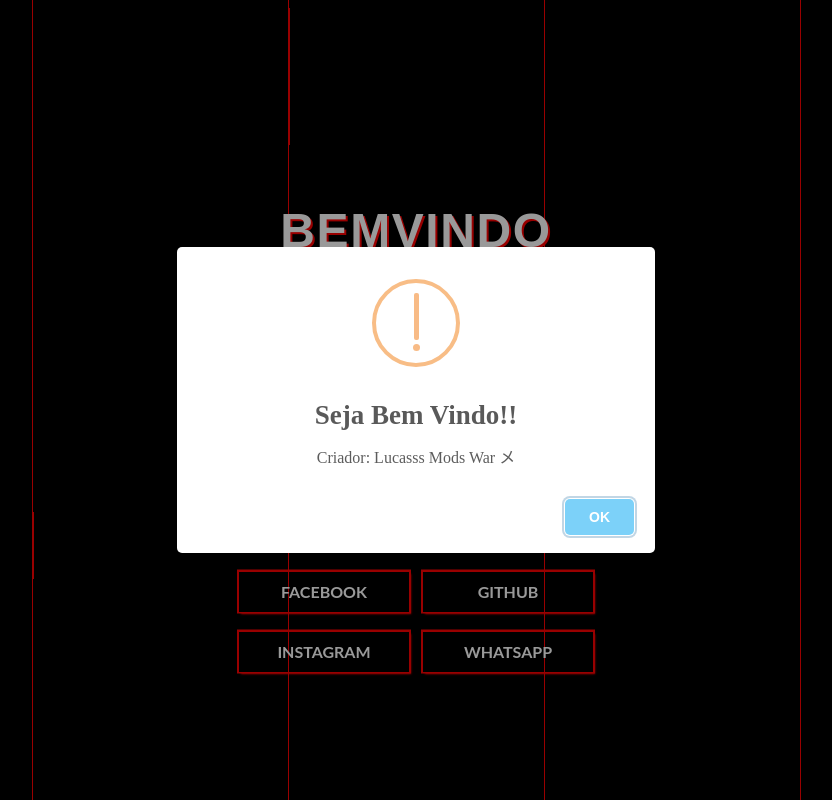
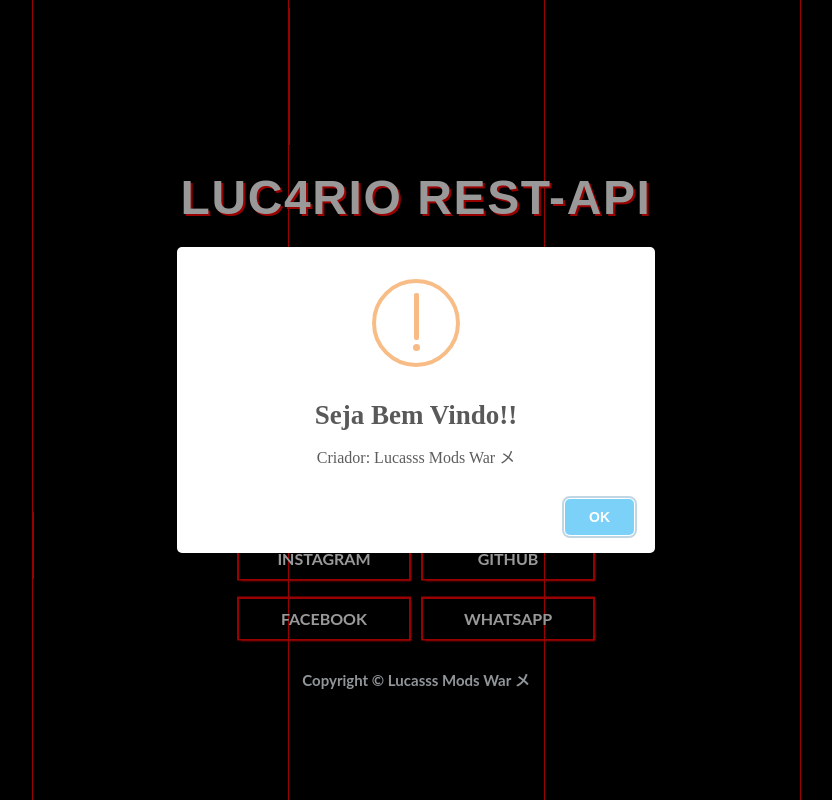
Before and after one commit to LucasssMODS/lucasssmods.github.io, a plain HTML site: page index.html in a window 1280 px wide. Shown: the whole page, without its empty margins (224-1056 px from the left). Drawn offline with nearby package versions, Linux system fonts and the light colour scheme.

Commit message:
lucasssmods.github.io

```diff
--- a/index.html
+++ b/index.html
@@ -1,17 +1,16 @@
 <!DOCTYPE html>
 <html lang="pt-br">
     <head>
-        <title>lucasss-mods-war.tk</title>
+        <title>Lucasss Mods War メ</title>
         <meta charset="UTF-8" />
         <meta http-equiv="X-UA-Compatible" content="IE=edge,chrome=1"/>
         <meta name="viewport" content="width=device-width, initial-scale=0.5, maximum-scale=1.0, user-scalable=0"/>
         <meta name="author" content="Lucasss Mods War メ"/>
-        <meta name="description" content="Meu Portifólio Na Github :)">
-        <link rel="shortcut icon" type="image/x-icon" href="https://i.ibb.co/WWw6x6c/491a5b8d4da1f53c97bf364384bfc6fb.jpg">
+        <meta name="description" content="Lucasss Mods War メ Apis Gratuitas">
         <meta property="og:image" content="https://i.ibb.co/WWw6x6c/491a5b8d4da1f53c97bf364384bfc6fb.jpg">
-        <meta property="og:title" content="Meu Portifólio Na Github"> <meta property="og:description" content="lucasss-mods-war.tk">
         <meta property="og:url" content="index.html&quot;">
         <script src="https://unpkg.com/sweetalert/dist/sweetalert.min.js"></script>
+        <link rel="shortcut icon" type="image/x-icon" href="https://i.ibb.co/WWw6x6c/491a5b8d4da1f53c97bf364384bfc6fb.jpg">
         <link rel="stylesheet" href="lucasssmods.github.io.css">
         <audio autoplay="autoplay" hidden="hidden" src="https://a.top4top.io/m_1978u57mh1.mp3"></audio>
     </head>
@@ -25,16 +24,17 @@
         </div>
         <div class="notfound">
           <div class="notfound-index">
-          <h1>BemVindo</h1>
+            <h1>LUC4RIO REST-API</h1>
           </div>
-          <h2>Apis Totalmente Gratuitas !!</h2>
+          <h2>APIS TOTALMENTE GRATUITAS !!</h2>
           <p style="color: aliceblue;">Criador: Lucasss Mods War メ</p>
           <a href="https://luc4rio.herokuapp.com/api">Ir Para Documentação</a>
           <div class="notfound-social">
+            <a href="https://www.instagram.com/lucas__viniciius_/">Instagram</a>
+            <a href="https://github.com/LucasssMods">Github</a>
             <a href="https://www.facebook.com/profile.php?id=100006929836147">Facebook</a>
-            <a href="https://github.com/LucasssMods">Github</a>
-            <a href="https://www.instagram.com/lucas__viniciius_/">Instagram</a>
             <a href="https://api.whatsapp.com/send?phone=5517988058041&text=Ol%C3%A1%2C%20Lucasss">Whatsapp</a>
+            <p style="color: aliceblue;">Copyright © Lucasss Mods War メ</p>
           </div>
         </div>
       <script>
```
